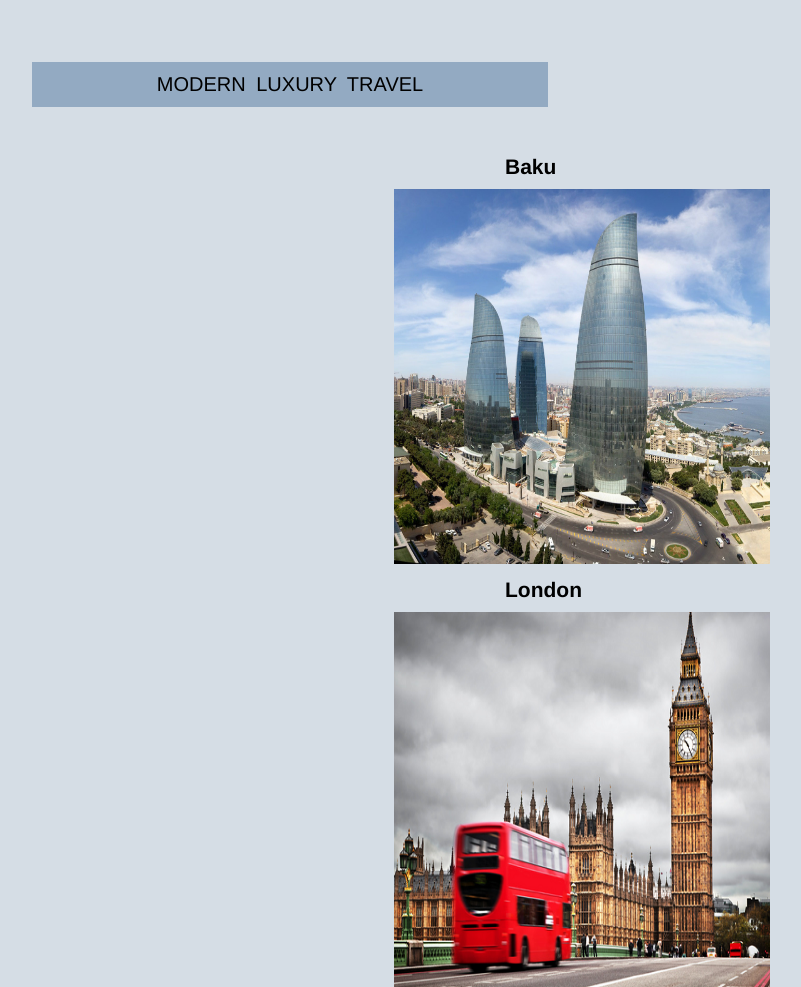
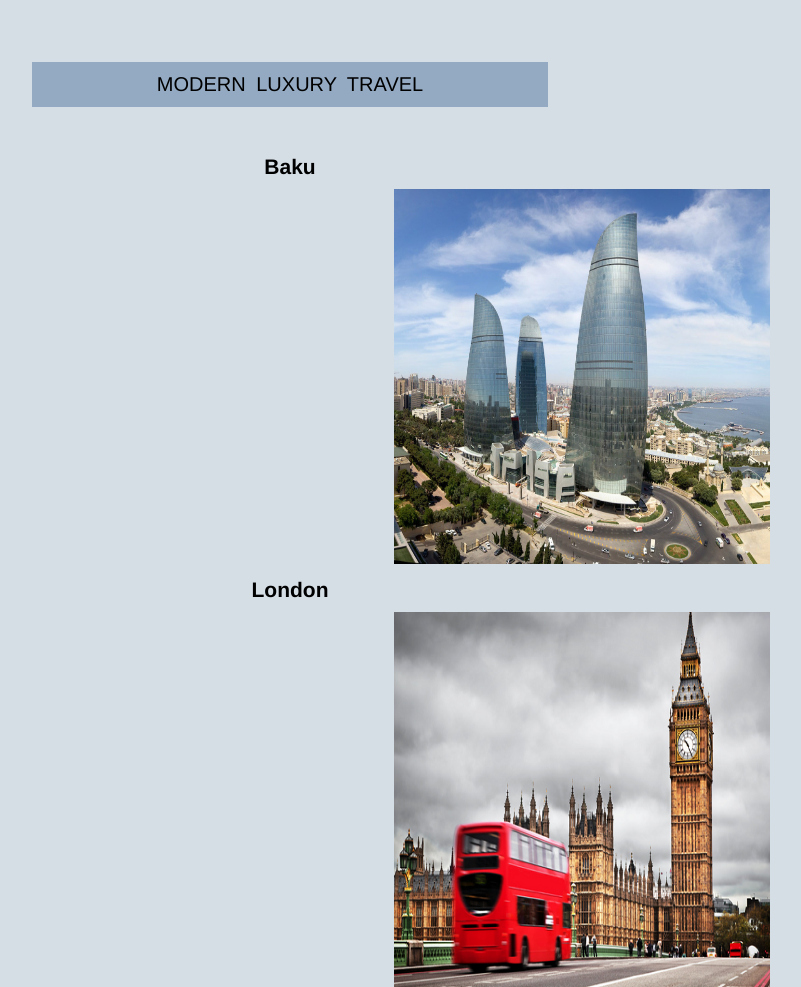
Before and after one commit to chris-beckley/css-media-query, a plain HTML site: page index.html in a window 1280 px wide. Shown: the top 987 px of the page, without its empty margins (30-831 px from the left). Drawn offline with Linux system fonts and the light colour scheme.

Commit message:
h2 text align center change

```diff
--- a/css/style.css
+++ b/css/style.css
@@ -24,8 +24,7 @@ h2 {
   font-family: Helvetica;
   font-size: 2.1em;
   font-weight: 600;
-  margin-left: 65%;
-  padding-left: 20%;
+  text-align: center;
 }
 
 img {
```
